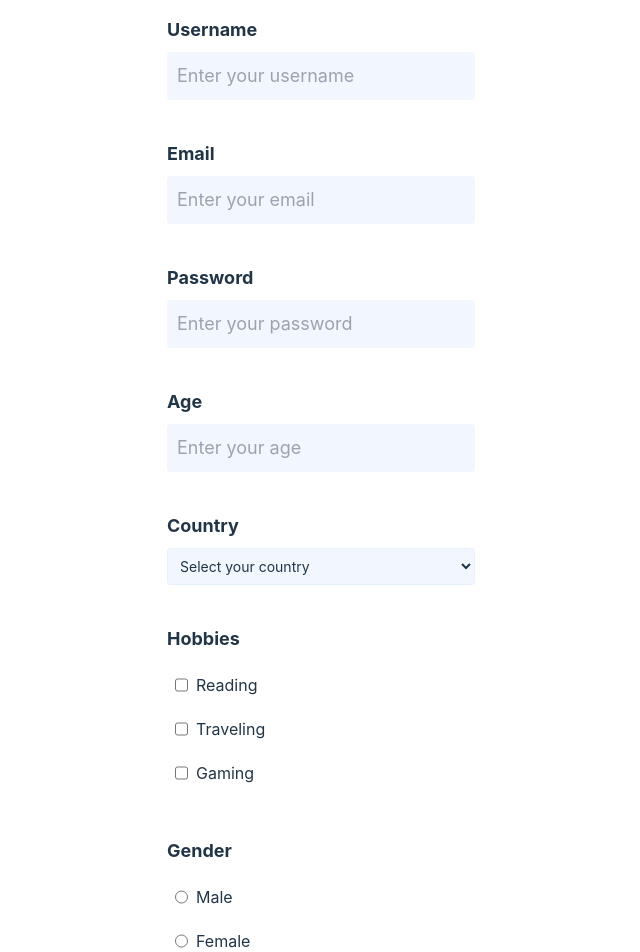
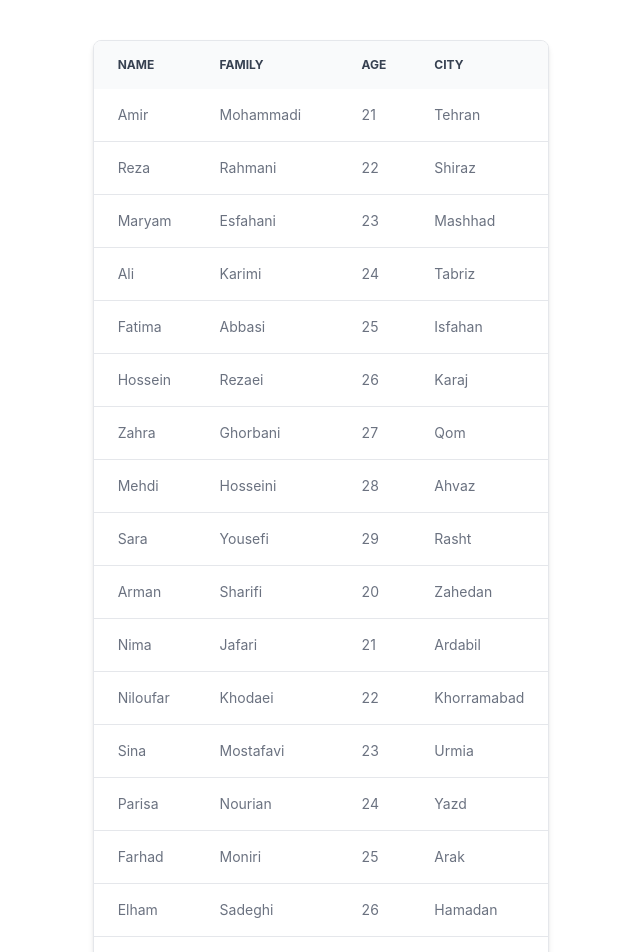
Before and after one commit to nimasdi/rahnema-formaloo, a React (Vite) app in the folder Front-end/: page / in a window 1280 px wide. Shown: the top 952 px of the page, without its empty margins (319-959 px from the left). Built offline with nearby package versions, Linux system fonts and the light colour scheme.

Commit message:
feature: make a template for representing results

```diff
--- a/Front-end/src/App.tsx
+++ b/Front-end/src/App.tsx
@@ -3,13 +3,15 @@ import React from "react";
 import { ThemeProvider } from "./context/ThemeContext";
 import Home from "./Pages/Home";
 import Form from "./Pages/ShowForms/ShowForms";
+import ShowResults from "./Pages/ShowResults/ShowResults";
 
 const App: React.FC = () => {
   return (
     <ThemeProvider>
       <div className="app ">
         {/* <Home /> */}
-        <Form />
+        {/* <Form /> */}
+        <ShowResults />
       </div>
     </ThemeProvider>
   );
--- /dev/null
+++ b/Front-end/src/Pages/ShowResults/ShowResults.tsx
@@ -0,0 +1,126 @@
+const mockData = [
+  {
+    formId: 1,
+    answers: { name: "Amir", family: "Mohammadi", age: 21, city: "Tehran" },
+  },
+  {
+    formId: 1,
+    answers: { name: "Reza", family: "Rahmani", age: 22, city: "Shiraz" },
+  },
+  {
+    formId: 1,
+    answers: { name: "Maryam", family: "Esfahani", age: 23, city: "Mashhad" },
+  },
+  {
+    formId: 1,
+    answers: { name: "Ali", family: "Karimi", age: 24, city: "Tabriz" },
+  },
+  {
+    formId: 1,
+    answers: { name: "Fatima", family: "Abbasi", age: 25, city: "Isfahan" },
+  },
+  {
+    formId: 1,
+    answers: { name: "Hossein", family: "Rezaei", age: 26, city: "Karaj" },
+  },
+  {
+    formId: 1,
+    answers: { name: "Zahra", family: "Ghorbani", age: 27, city: "Qom" },
+  },
+  {
+    formId: 1,
+    answers: { name: "Mehdi", family: "Hosseini", age: 28, city: "Ahvaz" },
+  },
+  {
+    formId: 1,
+    answers: { name: "Sara", family: "Yousefi", age: 29, city: "Rasht" },
+  },
+  {
+    formId: 1,
+    answers: { name: "Arman", family: "Sharifi", age: 20, city: "Zahedan" },
+  },
+  {
+    formId: 1,
+    answers: { name: "Nima", family: "Jafari", age: 21, city: "Ardabil" },
+  },
+  {
+    formId: 1,
+    answers: {
+      name: "Niloufar",
+      family: "Khodaei",
+      age: 22,
+      city: "Khorramabad",
+    },
+  },
+  {
+    formId: 1,
+    answers: { name: "Sina", family: "Mostafavi", age: 23, city: "Urmia" },
+  },
+  {
+    formId: 1,
+    answers: { name: "Parisa", family: "Nourian", age: 24, city: "Yazd" },
+  },
+  {
+    formId: 1,
+    answers: { name: "Farhad", family: "Moniri", age: 25, city: "Arak" },
+  },
+  {
+    formId: 1,
+    answers: { name: "Elham", family: "Sadeghi", age: 26, city: "Hamadan" },
+  },
+  {
+    formId: 1,
+    answers: {
+      name: "Omid",
+      family: "Hosseinzadeh",
+      age: 27,
+      city: "Kermanshah",
+    },
+  },
+  {
+    formId: 1,
+    answers: { name: "Bahar", family: "Mirza", age: 28, city: "Sari" },
+  },
+  {
+    formId: 1,
+    answers: { name: "Mahdi", family: "Taheri", age: 29, city: "Qazvin" },
+  },
+  {
+    formId: 1,
+    answers: { name: "Sahar", family: "Moradi", age: 20, city: "Bushehr" },
+  },
+];
+function ShowResults() {
+  const headers = Object.keys(mockData[0].answers);
+  return (
+    <div className="mt-10 max-w-[800px] mx-auto border rounded-lg relative overflow-x-auto shadow-md sm:rounded-lg">
+      <table className="w-full text-sm text-left rtl:text-right text-gray-500 dark:text-gray-400">
+        <thead className="text-xs text-gray-700 uppercase bg-gray-50 dark:bg-gray-700 dark:text-gray-400">
+          <tr className="">
+            {headers.map((header) => (
+              <th key={header} className="first-letter:uppercase px-6 py-4">
+                {header}
+              </th>
+            ))}
+          </tr>
+        </thead>
+        <tbody>
+          {mockData.map((data) => (
+            <tr
+              key={data.formId}
+              className="bg-white border-b dark:bg-gray-800 dark:border-gray-700 hover:bg-gray-50 dark:hover:bg-gray-600"
+            >
+              {headers.map((header) => (
+                <td key={`${data.formId}-${header}`} className="px-6 py-4">
+                  {data.answers[header as keyof typeof data.answers]}
+                </td>
+              ))}
+            </tr>
+          ))}
+        </tbody>
+      </table>
+    </div>
+  );
+}
+
+export default ShowResults;
```
